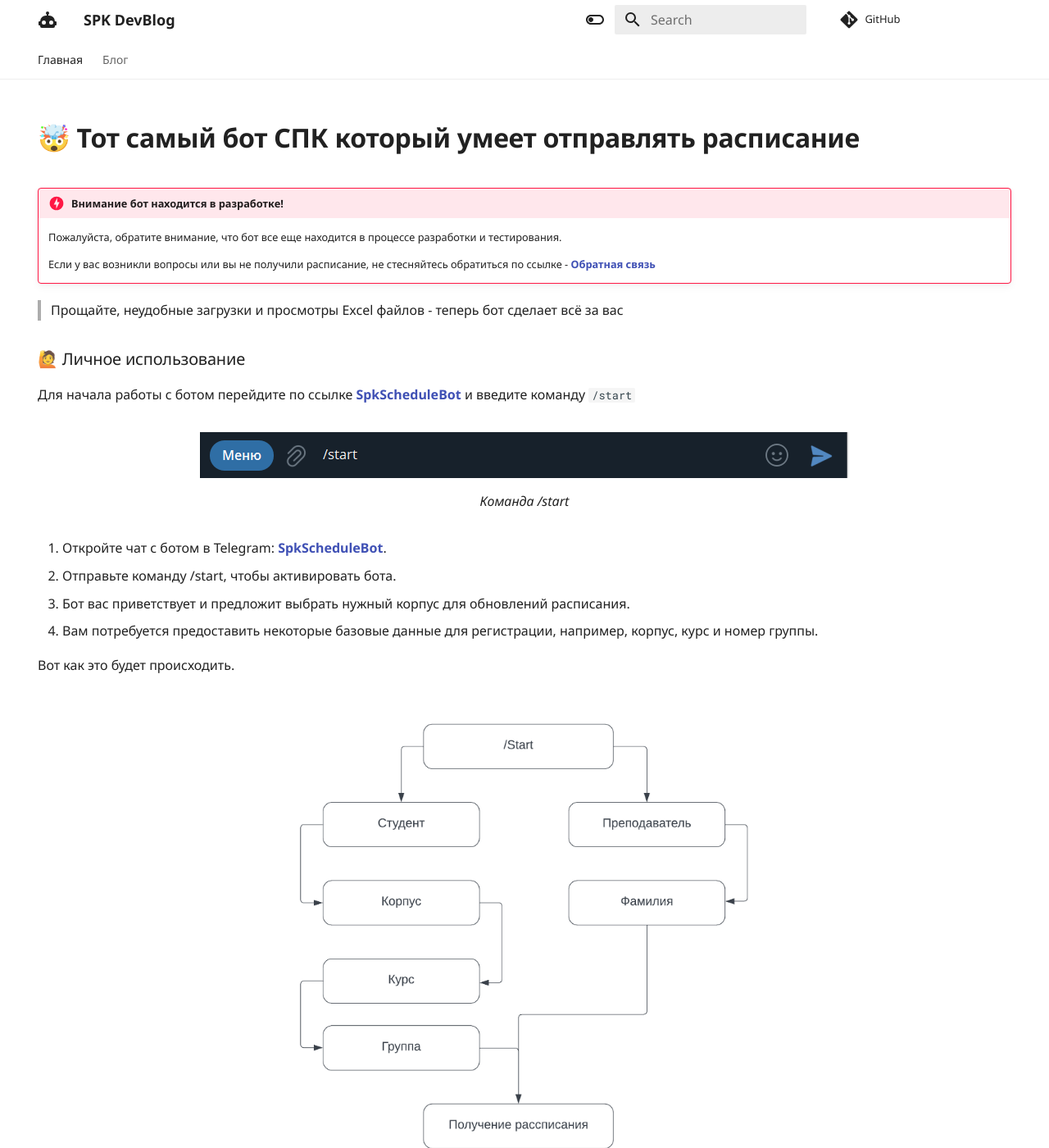
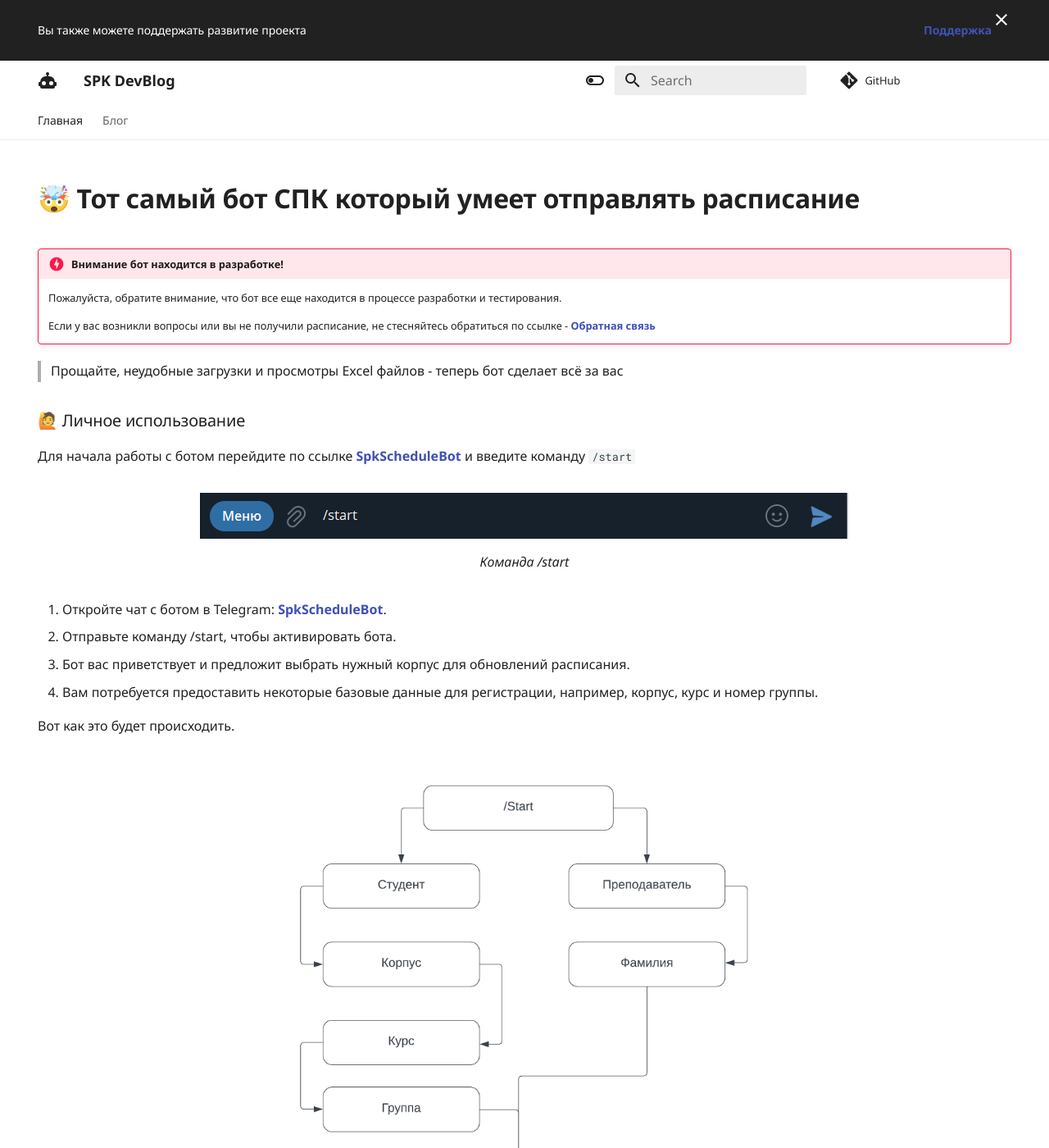
Before and after one commit to latushko1/spkschedule-blog, an MkDocs documentation site: the page built from docs/index.md, in a window 1280 px wide and 1400 px high. Shown: the whole window at 82% size. Built offline with MkDocs 1.6.1 and Material for MkDocs 9.7.7, drawn with Linux system fonts in a browser that asks for light colours; comment, search, counter and statistics services are not loaded; some of the changed text lies outside the part shown.

Commit message:
feat:add the support page

```diff
--- a/docs/stylesheets/extra.css
+++ b/docs/stylesheets/extra.css
@@ -29,3 +29,16 @@
 .md-typeset a {
     font-weight:600
 }
+
+.announce-wrapper{
+    display: flex;
+    justify-content: space-between;
+    flex-wrap: wrap;
+    align-items: center;
+    max-width:100%
+}
+
+.md-announce__inner{
+display:grid;
+margin:0 auto;
+}
--- a/mkdocs.yml
+++ b/mkdocs.yml
@@ -14,8 +14,8 @@
       - Обновления:
           - blog/updates/add-teachers.md
           - blog/updates/update-b2.md
-#      - Subtopic:
-#          - blog/subtopic/interesting-post.md
+      - Поддержка:
+          - blog/support/index.md
 theme:
   custom_dir: overrides
   name: material
@@ -28,14 +28,14 @@
     - media: "(prefers-color-scheme: light)"
       scheme: default
       primary: white
-      accent: cyan
+      accent: black
       toggle:
         icon: material/toggle-switch-off-outline
         name: Switch to dark mode
     - media: "(prefers-color-scheme: dark)"
       scheme: slate
       primary: black
-      accent: indigo
+      accent: orange
       toggle:
         icon: material/toggle-switch
         name: Switch to light mode
@@ -45,6 +45,7 @@
     - navigation.tabs
     - toc.integrate
     - header.autohide
+    - announce.dismiss
 
 plugins:
   - search
--- a/overrides/blog_list.html
+++ b/overrides/blog_list.html
@@ -1,5 +1,10 @@
 {% extends "base.html" %}
-
+{% block announce %}
+    <div class="announce-wrapper">
+        <p>Вы также можете поддержать развитие проекта</p>
+        <a href="blog/support/">Поддержка</a>
+    </div>
+{% endblock %}
 {% block content %}
   {{ page.content }}
   {% set blog_posts = [] %}
@@ -20,7 +25,7 @@
       <!-- Use a hidden p tag to provide a preview -->
       {% if config.extra.blog.extended_preview %}
             <p>
-                {{ page.content.split()[:10]|join(' ') if page.content.split()[:10] else page.content }}
+                {{ page.content.split("<p hidden>#more</p>", 1)[0] }}
             </p>
         <a href="{{ page.url|url }}#more">
           <span class="twemoji">
```
Also changed, not shown: docs/blog/subtopic/interesting-post.md (deleted, +0 -14 lines), docs/blog/support/index.md (added, +20 -0 lines).
